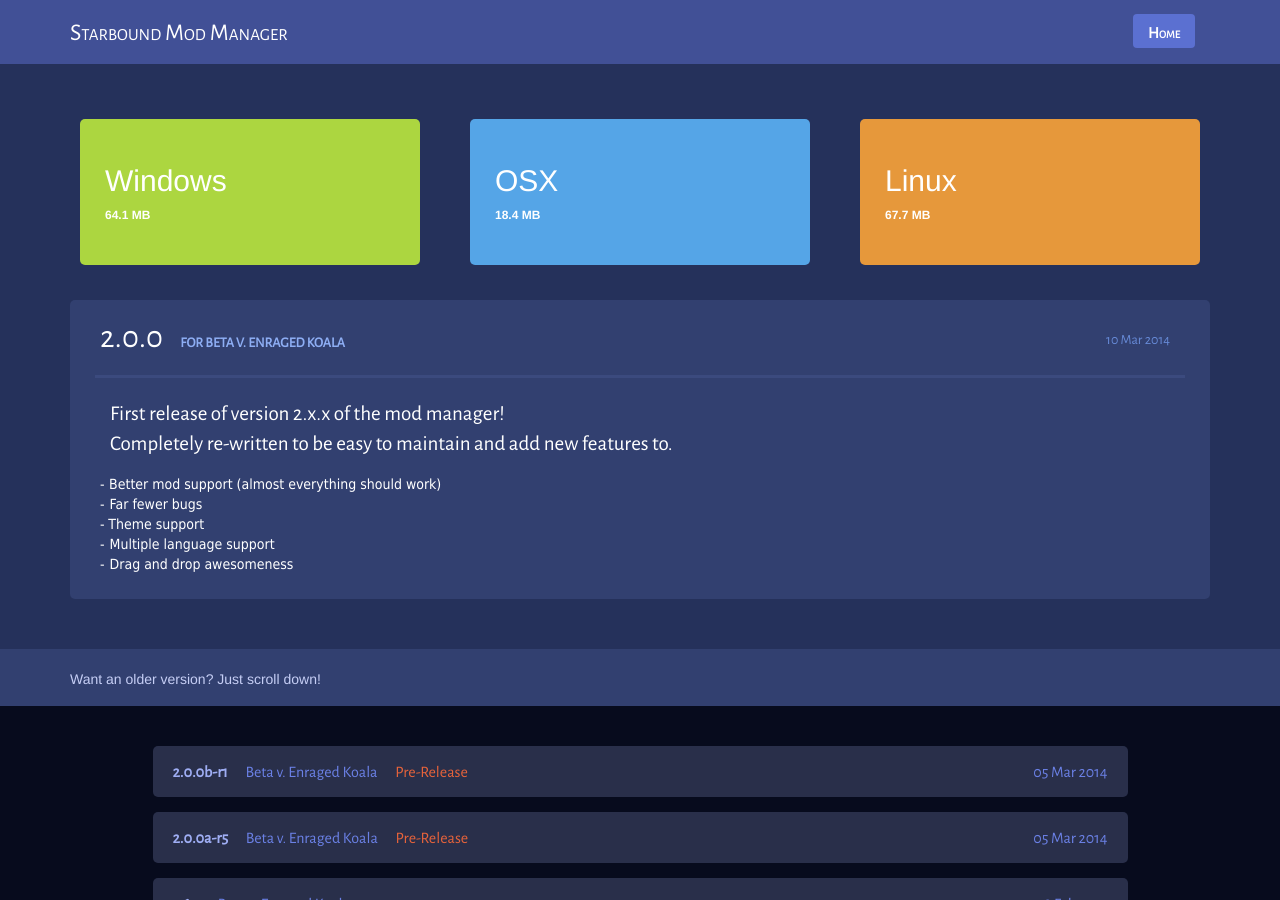
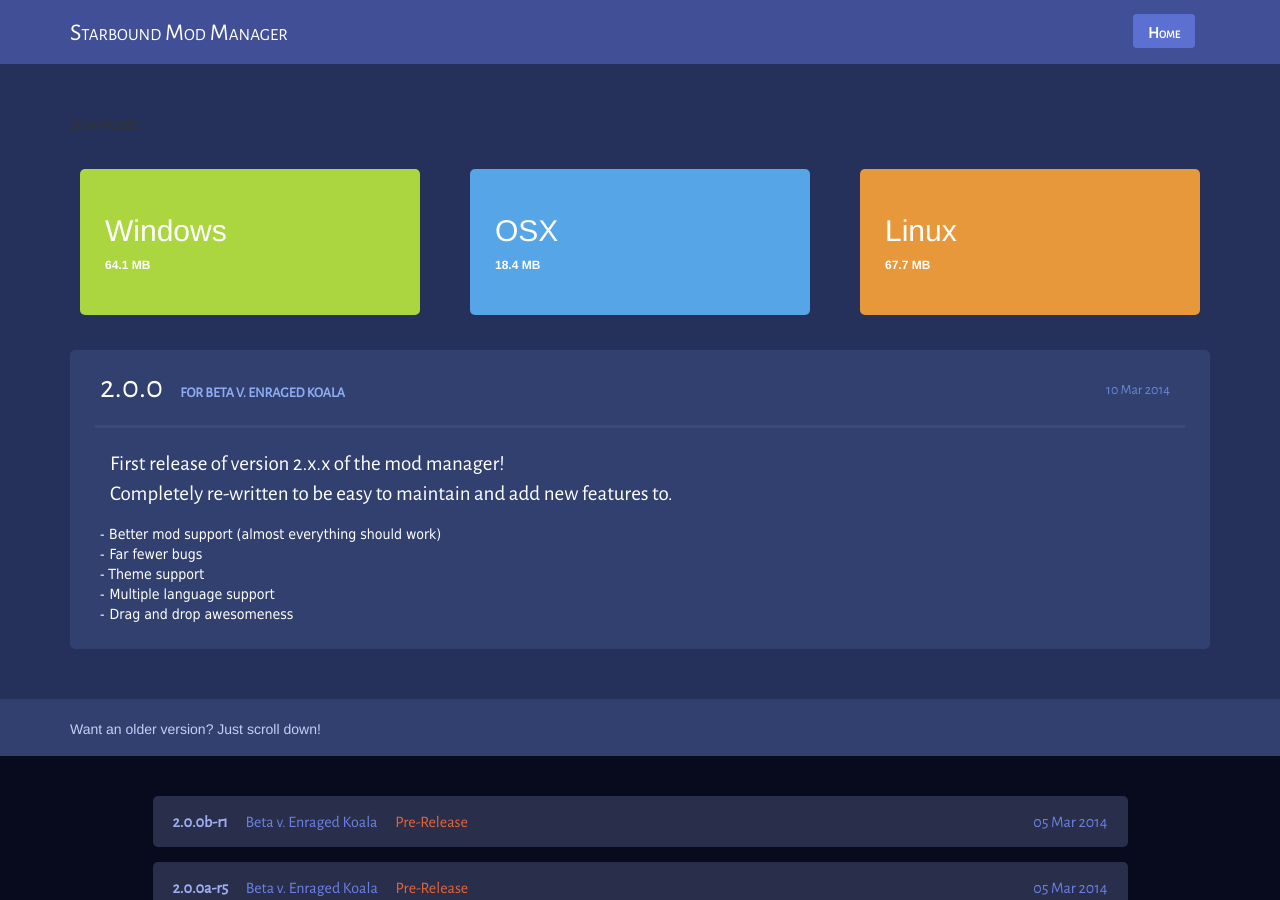
Before and after one commit to LunaTheArcticFox/Starbound-Mod-Manager, a Jekyll site: the page built from index.html, in a window 1280 px wide and 900 px high. Built offline with Jekyll 4.4.1, drawn with Linux system fonts in a browser that asks for light colours; Markdown is read by kramdown in place of the engine named in the settings.

Commit message:
Added "Downloads" text.

```diff
--- a/_includes/post-download-block.html
+++ b/_includes/post-download-block.html
@@ -1,6 +1,10 @@
 <div class="jumbotron" style="margin-bottom: 0px;">
 
   <div class="container">
+
+    <div class="row">
+      <div class="col-sm-12" style="padding: 15px;">Downloads:</div>
+    </div>
 
     <div class="row">
 
```
